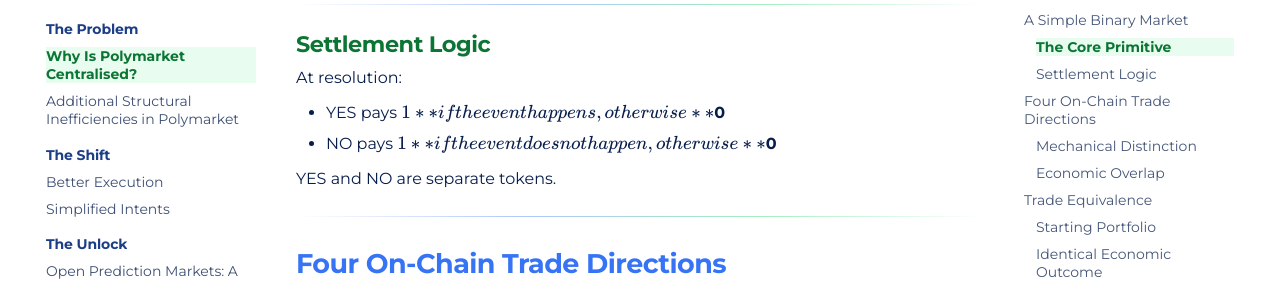
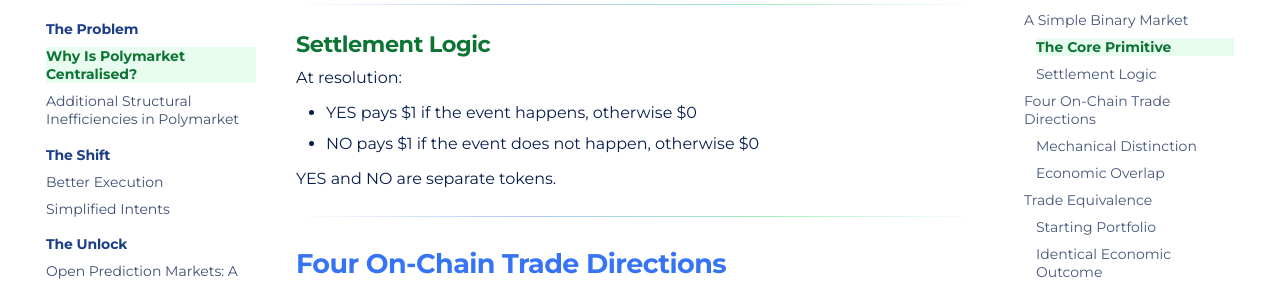
Before and after one commit to PredictionSwap/Learn, an MkDocs documentation site: the page built from docs/Centralisation.md, in a window 1280 px wide and 900 px high, scrolled down 739 px. Shown: the part 160-441 px from the top of the window. Built offline with MkDocs 1.6.1 and Material for MkDocs 9.7.7, drawn with Linux system fonts in a browser that asks for light colours.

Commit message:
formatting

```diff
--- a/docs/Centralisation.md
+++ b/docs/Centralisation.md
@@ -40,8 +40,8 @@ Together they equal **$1**.
 
 At resolution:
 
-- YES pays **$1** if the event happens, otherwise **$0**
-- NO pays **$1** if the event does not happen, otherwise **$0**
+- YES pays $1  if the event happens, otherwise $0
+- NO pays $1  if the event does not happen, otherwise $0
 
 YES and NO are separate tokens.
 
```
